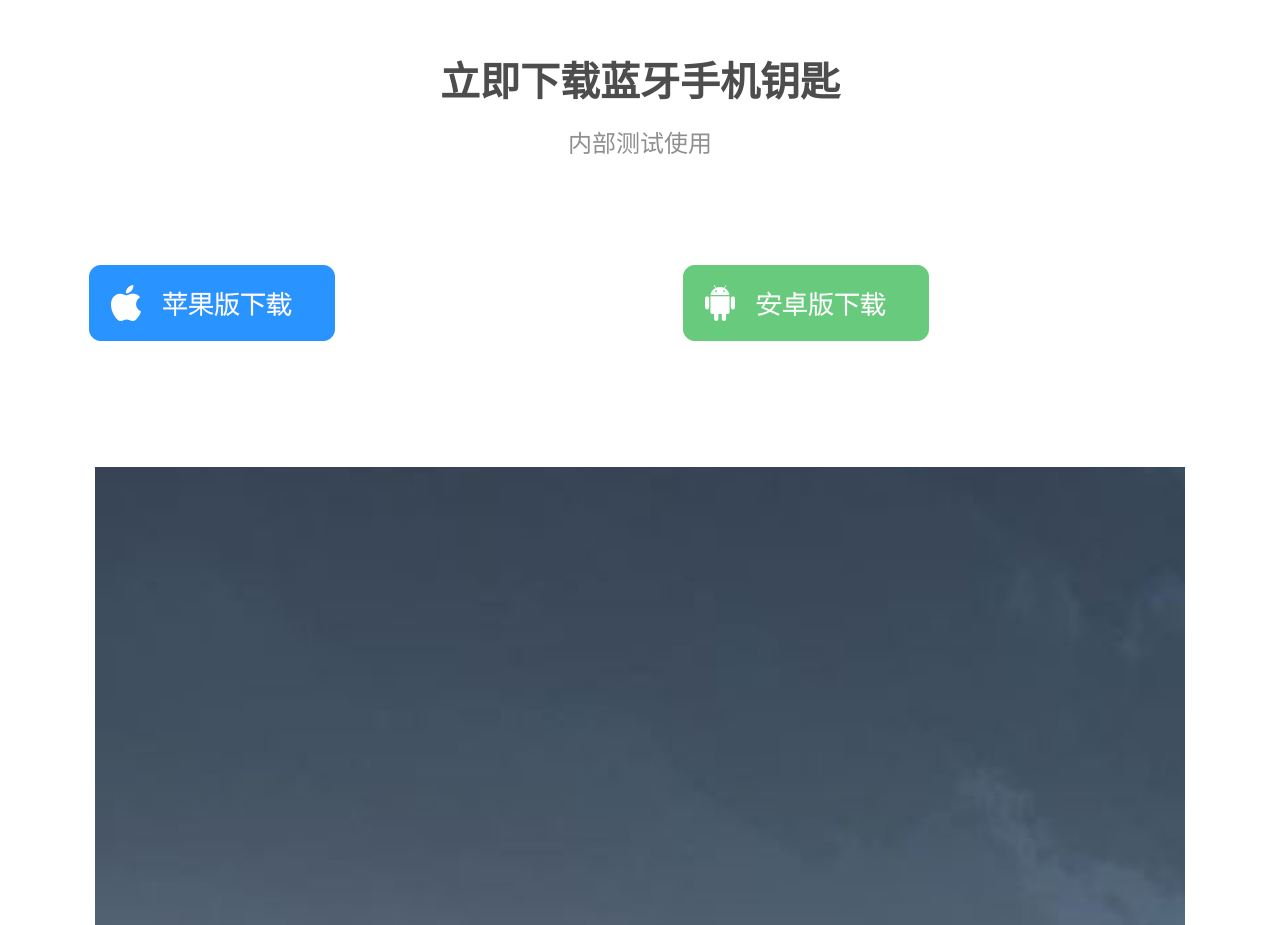
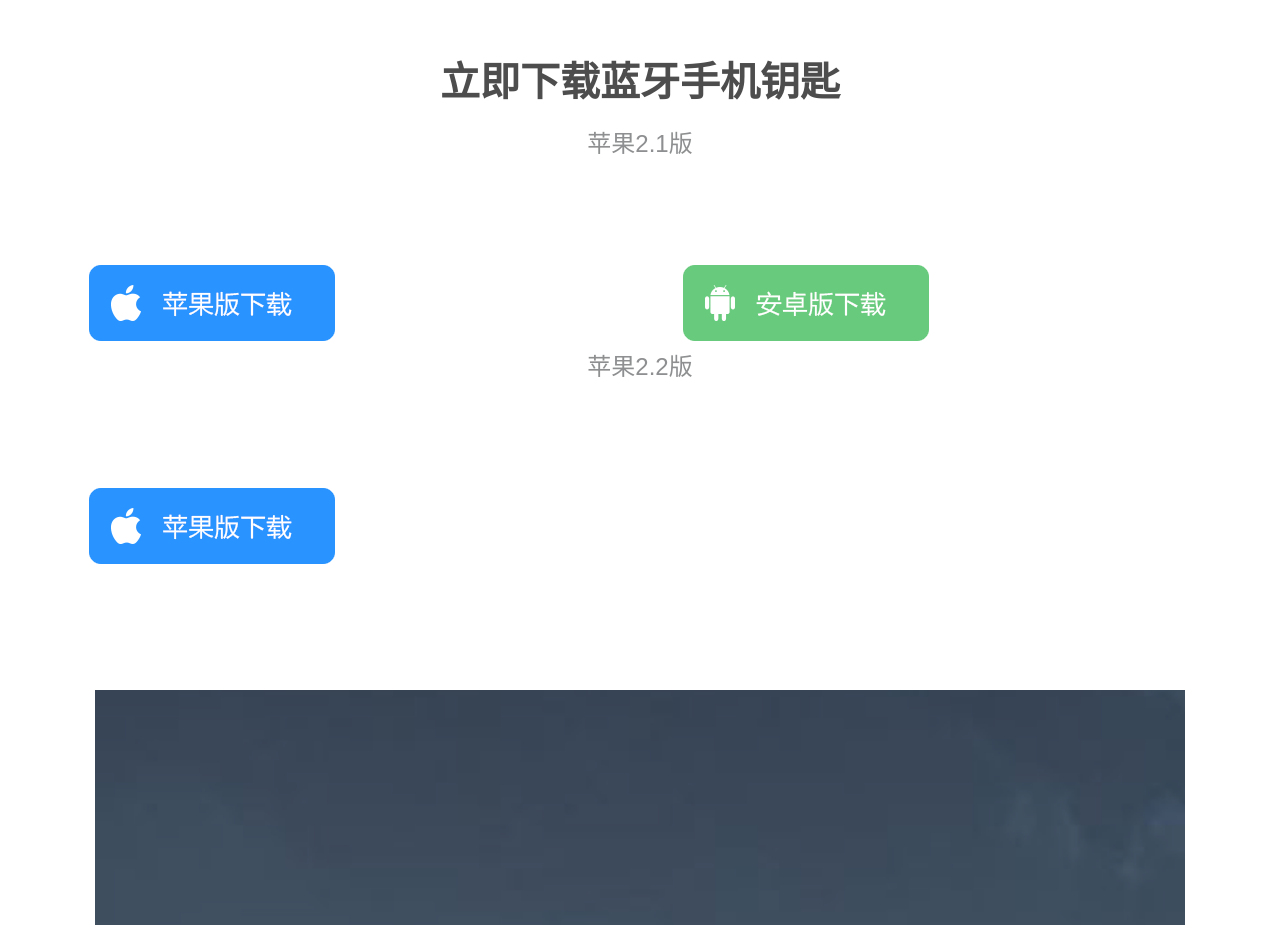
Before and after one commit to 184926898/GMBLEKEYDEMO, a plain HTML site: page index.html in a window 1280 px wide. Shown: the part 820-1745 px from the top of the page. Drawn offline with Linux system fonts and the light colour scheme.

Commit message:
多版本下载

```diff
--- a/index.html
+++ b/index.html
@@ -18,8 +18,10 @@
 		</div>
 		<div class="download">
 		  <h3 class="entry-hd">立即下载蓝牙手机钥匙</h3>
-			<p class="entry-con">内部测试使用</p>
+			<p class="entry-con">苹果2.1版</p>
 			<div class="download-btn"><a href="itms-services://?action=download-manifest&amp;url=https://raw.githubusercontent.com/184926898/GMBLEKEYDEMO/master/IOS/blekeyapp.plist"><img src="source/ios-btn.png" alt="苹果版下载"></a><a href="https://github.com/184926898/GMBLEKEYDEMO/raw/master/Android/GM_BLEKEY.apk" class="android-btn" id="J_weixin"><img src="source/android-btn.png" alt="安卓版下载"></a></div>
+		    <p class="entry-con">苹果2.2版</p>
+			<div class="download-btn"><a href="itms-services://?action=download-manifest&amp;url=https://raw.githubusercontent.com/184926898/GMBLEKEYDEMO/v2.2/IOS/blekeyapp.plist"><img src="source/ios-btn.png" alt="苹果版下载"></a></div>
 		</div>
 		<div class="app">
 			<img src="source/app.png" alt="应用预览">
```
